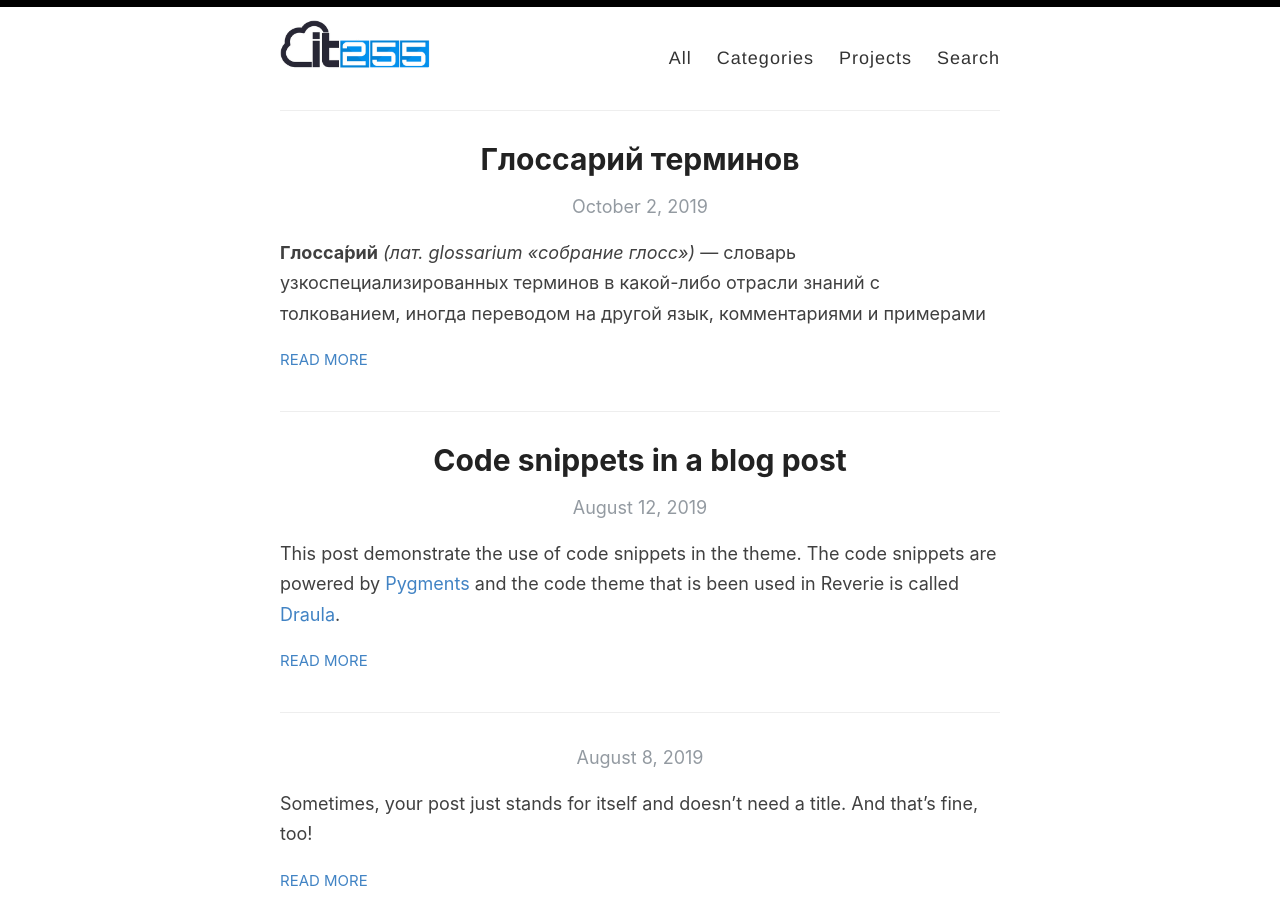
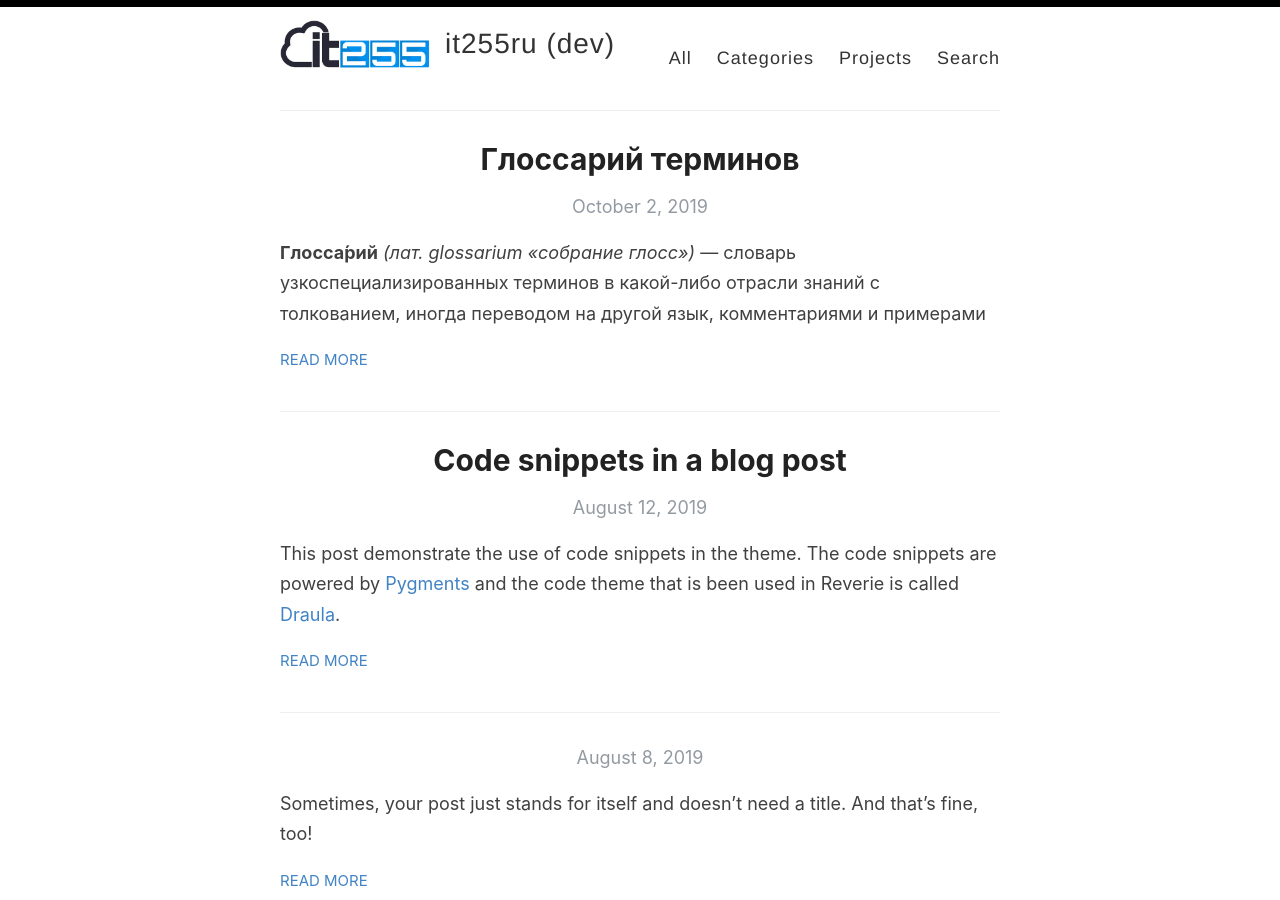
Before and after one commit to it255ru/reverie, a Jekyll site: the page built from index.html, in a window 1280 px wide and 900 px high. Built offline with Jekyll 4.4.1, drawn with Linux system fonts in a browser that asks for light colours; the list of posts is cut into pages by our own code.

Commit message:
Update _config.yml

```diff
--- a/_config.yml
+++ b/_config.yml
@@ -3,7 +3,7 @@
 #
 
 # Name of your site (displayed in the header)
-name:
+name: it255ru (dev)
 
 # Name of the author
 author: Anton
```
